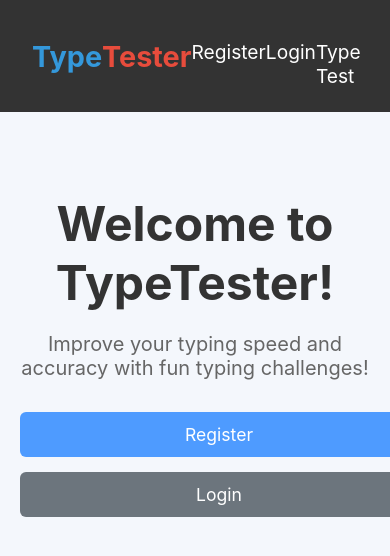
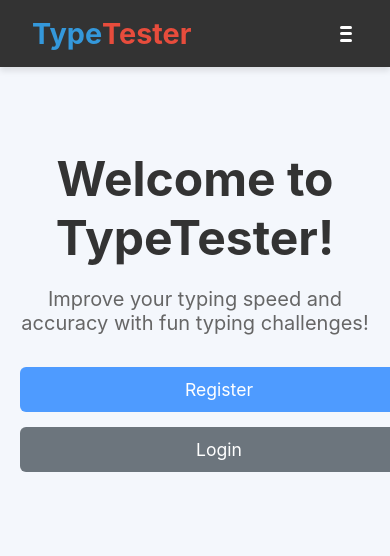
Before and after one commit to Shafiul23/typetester, a React (Create React App) app in the folder client/: page / in a window 390 px wide. Shown: the top 556 px of the page. Built offline with nearby package versions, Linux system fonts and the light colour scheme.

Commit message:
updated frontend and responsiveness

```diff
--- a/client/src/components/Navbar/Navbar/Navbar.module.css
+++ b/client/src/components/Navbar/Navbar/Navbar.module.css
@@ -1,13 +1,14 @@
 /* Navbar.module.css */
 
-/* Base styles for the navbar */
+/* Navbar Base Styles */
 .navbar {
-  background-color: #333; /* Dark background */
+  background-color: #333;
   padding: 1rem 2rem;
   display: flex;
   justify-content: space-between;
   align-items: center;
   box-shadow: 0 4px 6px rgba(0, 0, 0, 0.1);
+  position: relative;
 }
 
 /* Container that holds the navbar items */
@@ -16,6 +17,25 @@
   justify-content: space-between;
   align-items: center;
   width: 100%;
+}
+
+/* Hamburger Menu Button */
+.hamburger {
+  display: none;
+  flex-direction: column;
+  justify-content: space-between;
+  width: 24px;
+  height: 18px;
+  background: none;
+  border: none;
+  cursor: pointer;
+}
+
+.hamburgerLine {
+  width: 100%;
+  height: 3px;
+  background-color: #fff;
+  border-radius: 2px;
 }
 
 /* App title styling */
@@ -34,7 +54,7 @@
   color: #e74c3c;
 }
 
-/* Style for navigation items */
+/* Navigation Links */
 .navLinks {
   display: flex;
   align-items: center;
@@ -59,7 +79,7 @@
 }
 
 .navLink:hover {
-  color: #f39c12; /* Golden color on hover */
+  color: #f39c12;
 }
 
 /* Logout button styles */
@@ -77,21 +97,35 @@
   color: #f39c12; /* Golden color on hover */
 }
 
-/* Responsive styles for small screens */
+/* Responsive Styles */
 @media (max-width: 768px) {
-  .navbar {
-    flex-direction: column;
-    align-items: flex-start;
+  .hamburger {
+    display: flex;
   }
 
   .navLinks {
-    width: 100%;
-    justify-content: center;
-    margin-top: 1rem;
+    position: fixed;
+    top: 0;
+    right: -100%;
+    height: 100%;
+    width: 60%;
+    background-color: #333;
+    flex-direction: column;
+    margin-top: 4rem;
+    transition: right 0.3s ease;
+    z-index: 1000;
+  }
+
+  .navLinks.open {
+    right: 0;
+  }
+
+  .navList {
+    flex-direction: column;
   }
 
   .navItem {
-    margin: 0.5rem 0;
+    margin: 1.2rem 0;
   }
 
   .navLink {
--- a/client/src/components/Navbar/Navbar/Navbar.tsx
+++ b/client/src/components/Navbar/Navbar/Navbar.tsx
@@ -1,12 +1,13 @@
 import React, { useState, useEffect } from "react";
 import { Link } from "react-router-dom";
-import styles from "./Navbar.module.css"; // Import the CSS module
-import classNames from "classnames"; // Import classNames for dynamic class handling
+import styles from "./Navbar.module.css";
+import classNames from "classnames";
 
 const Navbar: React.FC = () => {
   const [isLoggedIn, setIsLoggedIn] = useState<boolean>(false);
+  const [isMenuOpen, setIsMenuOpen] = useState<boolean>(false);
 
-  // Simulating checking login status (replace with real authentication logic)
+  // Check login status
   useEffect(() => {
     const user = localStorage.getItem("user");
     if (user) {
@@ -20,24 +21,49 @@ const Navbar: React.FC = () => {
   const handleLogout = () => {
     localStorage.removeItem("user");
     setIsLoggedIn(false);
+    setIsMenuOpen(false);
+  };
+
+  // Toggle the menu
+  const toggleMenu = () => {
+    setIsMenuOpen((prev) => !prev);
   };
 
   return (
     <nav className={styles.navbar}>
       <div className={styles.container}>
-        {/* Left Side: App Title */}
+        {/* App title */}
         <Link to="/" className={styles.brand}>
           <span className={styles.brandPrimary}>Type</span>
           <span className={styles.brandSecondary}>Tester</span>
         </Link>
 
-        {/* Right Side: Conditional Links based on Login Status */}
-        <div className={styles.navLinks}>
+        {/* Hamburger menu button */}
+        <button
+          className={styles.hamburger}
+          onClick={toggleMenu}
+          aria-label="Toggle navigation menu"
+        >
+          <span className={styles.hamburgerLine}></span>
+          <span className={styles.hamburgerLine}></span>
+          <span className={styles.hamburgerLine}></span>
+        </button>
+
+        {/* Navigation links */}
+        <div
+          className={classNames(styles.navLinks, {
+            [styles.open]: isMenuOpen,
+          })}
+        >
           <ul className={styles.navList}>
             {isLoggedIn ? (
               <>
                 <li className={styles.navItem}>
-                  <Link className={styles.navLink} to="/profile">
+                  <Link
+                    className={styles.navLink}
+                    to="/profile"
+                    onClick={() => setIsMenuOpen(false)}
+                  >
                     Profile
                   </Link>
                 </li>
@@ -53,17 +79,29 @@ const Navbar: React.FC = () => {
             ) : (
               <>
                 <li className={styles.navItem}>
-                  <Link className={styles.navLink} to="/register">
+                  <Link
+                    className={styles.navLink}
+                    to="/register"
+                    onClick={() => setIsMenuOpen(false)}
+                  >
                     Register
                   </Link>
                 </li>
                 <li className={styles.navItem}>
-                  <Link className={styles.navLink} to="/login">
+                  <Link
+                    className={styles.navLink}
+                    to="/login"
+                    onClick={() => setIsMenuOpen(false)}
+                  >
                     Login
                   </Link>
                 </li>
                 <li className={styles.navItem}>
-                  <Link className={styles.navLink} to="/typetest">
+                  <Link
+                    className={styles.navLink}
+                    to="/typetest"
+                    onClick={() => setIsMenuOpen(false)}
+                  >
                     Type Test
                   </Link>
                 </li>
--- a/client/src/pages/TypeTest/TypeTest.module.css
+++ b/client/src/pages/TypeTest/TypeTest.module.css
@@ -27,6 +27,15 @@
   box-shadow: 0 4px 6px rgba(0, 0, 0, 0.1);
 }
 
+.reportCard {
+  text-align: center;
+}
+
+.wpmText {
+  color: #3498db;
+  font-size: 1.6rem;
+}
+
 /* Timer */
 .timer {
   text-align: center;
@@ -38,7 +47,7 @@
 .wordsBox {
   text-align: center;
   margin-bottom: 20px;
-  max-height: 4rem;
+  max-height: 7rem;
   overflow-y: auto;
   padding: 10px;
   border: 1px solid #ddd;
@@ -68,7 +77,7 @@
   font-weight: 700;
 }
 
-.incorrectWord {
+.wrongWord {
   color: #ff0000; /* red text for incorrect word */
   font-weight: 700;
 }
@@ -92,3 +101,46 @@
   outline: none;
   border-color: #3498db;
 }
+
+@media (max-width: 768px) {
+  .hero {
+    margin-bottom: 15px; /* Reduce margin for smaller screens */
+  }
+
+  .title {
+    font-size: 1.5rem; /* Slightly smaller heading */
+  }
+
+  .timer {
+    font-size: 1rem; /* Adjust timer font size */
+  }
+
+  .reportCard {
+    padding: 10px;
+  }
+
+  .wpmText {
+    font-size: 1.4rem;
+  }
+  .textBox {
+    width: 95%;
+    padding: 15px;
+    box-shadow: none;
+  }
+
+  .inputBox {
+    width: 95%;
+    padding: 8px;
+    font-size: 0.9rem;
+  }
+
+  .wordsBox {
+    max-height: 5rem;
+    font-size: 1.5rem;
+  }
+
+  .word {
+    margin: 0 5px;
+    font-size: 1.8rem;
+  }
+}
--- a/client/src/pages/TypeTest/TypeTest.tsx
+++ b/client/src/pages/TypeTest/TypeTest.tsx
@@ -14,7 +14,7 @@ const TypeTest: React.FC = () => {
   const [wordStatuses, setWordStatuses] = useState<(boolean | null)[]>(
     Array(words.length).fill(null)
   ); // Track correctness of each word
-  const [timer, setTimer] = useState<number>(30); // Timer state (60 seconds)
+  const [timer, setTimer] = useState<number>(10); // Timer state (60 seconds)
   const [isFinished, setIsFinished] = useState<boolean>(false); // Is the test finished?
   const [hasStarted, setHasStarted] = useState<boolean>(false); // Whether typing has started
   const [startTime, setStartTime] = useState<number | null>(null); // Start time in milliseconds
@@ -110,46 +110,51 @@ const TypeTest: React.FC = () => {
   return (
     <div className={styles.container}>
       <div className={styles.hero}>
-        <h1 className={styles.title}>Begin Type Test</h1>
+        <h1 className={styles.title}>Start typing to begin test!</h1>
       </div>
 
-      <div className={styles.textBox}>
-        {/* Timer display */}
       <div className={styles.timer}>
         <p>Time remaining: {isFinished ? "0" : timer}s</p>
       </div>
+      <div className={styles.textBox}>
+        {/* Timer display */}
 
         {/* Display word array in a separate box */}
-        <div className={styles.wordsBox} ref={wordsBoxRef}>
+
         {isFinished ? (
           <>
+            <div className={styles.reportCard}>
               <h2>Great job! You've completed the test!</h2>
-              <p>Words per minute: {wpm}</p> {/* Display words per minute */}
-              <p>Correct words: {correctWordsCounter}</p>
-              <p>Wrong words: {wrongWordsCounter}</p>
+              <h3 className={styles.wpmText}>Words per minute: {wpm}</h3>{" "}
+              <p className={styles.correctWord}>
+                Correct words: {correctWordsCounter}
+              </p>
+              <p className={styles.wrongWord}>
+                Wrong words: {wrongWordsCounter}
+              </p>
+            </div>
           </>
         ) : (
+          <>
+            <div className={styles.wordsBox} ref={wordsBoxRef}>
               <div className={styles.words}>
                 {words.map((word, index) => {
                   const currentWordStatus = wordStatuses[index];
-
                   return (
                     <span
                       key={index}
                       className={`${styles.word}
                     ${index === currentWordIndex ? styles.selectedWord : ""}
                     ${currentWordStatus === true ? styles.correctWord : ""}
-                    ${currentWordStatus === false ? styles.incorrectWord : ""}`}
+                    ${currentWordStatus === false ? styles.wrongWord : ""}`}
                     >
                       {word}
                     </span>
                   );
                 })}
               </div>
-          )}
             </div>
 
-        {/* Input field for typing */}
             <div className={styles.inputBoxContainer}>
               <input
                 type="text"
@@ -165,6 +170,8 @@ const TypeTest: React.FC = () => {
                 disabled={isFinished}
               />
             </div>
+          </>
+        )}
       </div>
     </div>
   );
```
Lines whose indentation alone changed are shown as unchanged.
